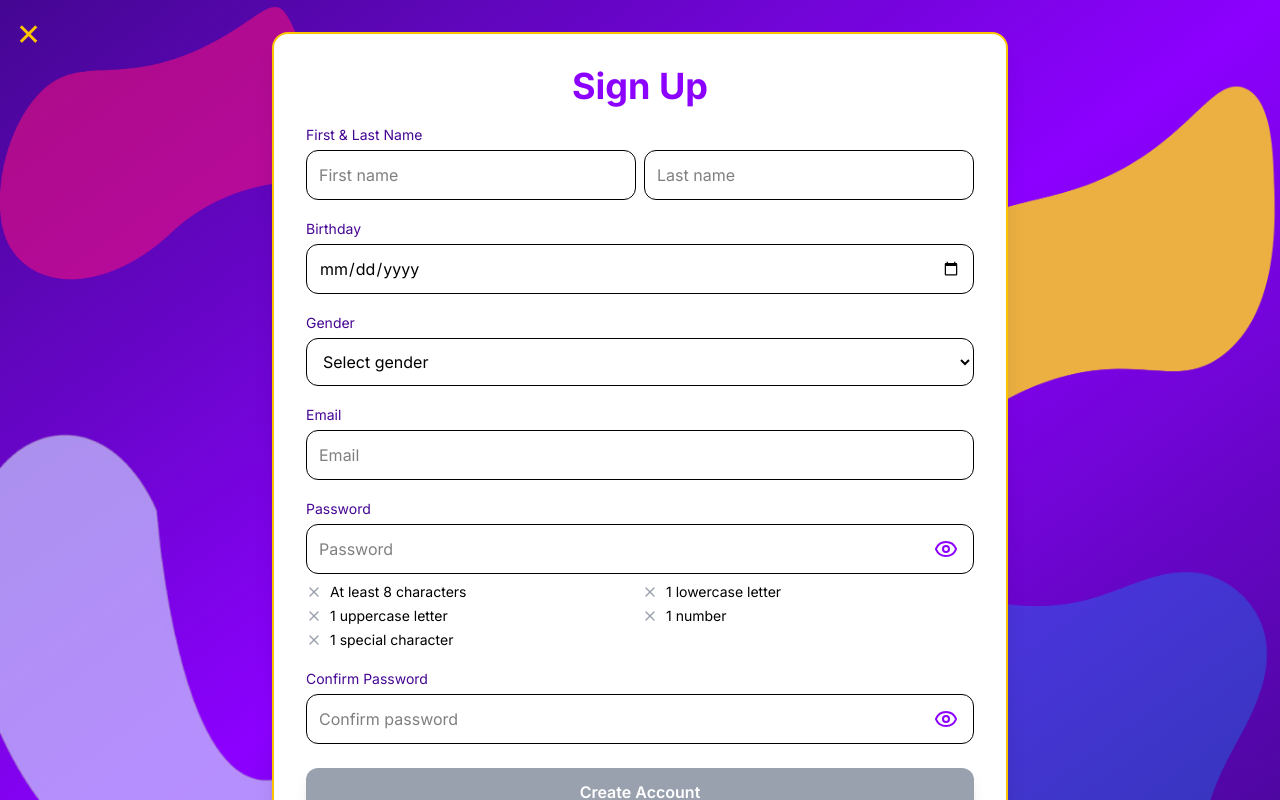
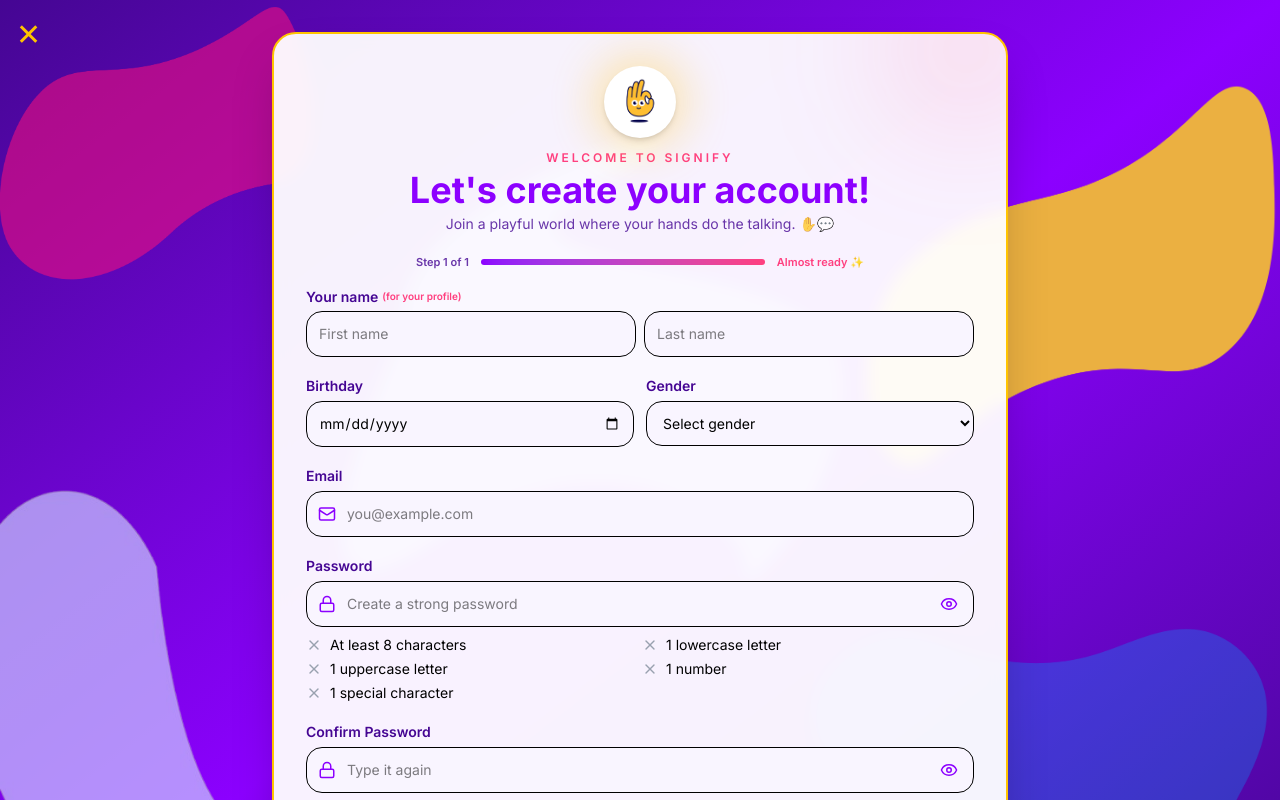
Before and after one commit to Cejay29/Signify-, a React (Vite) app: page /signup in a window 1280 px wide. Shown: the top 800 px of the page. Built offline with nearby package versions, Linux system fonts and the light colour scheme.

Commit message:
updated signup ui

```diff
--- a/src/pages/Signup.jsx
+++ b/src/pages/Signup.jsx
@@ -1,7 +1,7 @@
 import { useState, useMemo } from "react";
 import { Link, useNavigate } from "react-router-dom";
 import { supabase } from "../lib/supabaseClient";
-import { Eye, EyeOff, Check, X } from "lucide-react";
+import { Eye, EyeOff, Check, X, Mail, Lock } from "lucide-react";
 
 export default function Signup() {
   const navigate = useNavigate();
@@ -56,7 +56,6 @@
 
     console.log("Attempting signup with:", form);
 
-    // ✅ Sign up user
     const { data, error } = await supabase.auth.signUp({
       email: form.email,
       password: form.password,
@@ -76,10 +75,9 @@
 
     const user = data.user;
 
-    // ✅ Insert into public.users
     const { error: insertError } = await supabase.from("users").insert({
       id: user.id,
-      username: form.firstName, // OR remove this field if you want
+      username: form.firstName,
       email: form.email,
       birthday: form.birthday,
       gender: form.gender,
@@ -87,47 +85,33 @@
 
     if (insertError) return showToastMsg(insertError.message);
 
-    showToastMsg("Signup successful!", "bg-green-600");
+    showToastMsg("Signup successful! 🎉", "bg-green-600");
     setTimeout(() => navigate("/login"), 1500);
   }
 
   return (
     <div className="bg-gradient-to-br from-[#450693] via-[#8C00FF] to-[#450693] min-h-screen flex items-center justify-center relative font-[Inter] overflow-hidden">
+      {/* Background shapes */}
       <div className="absolute inset-0 pointer-events-none z-0">
-        {/* Top Left */}
         <img
           src="/bg/upper-left.png"
-          className="absolute top--20 left-0
-          w-32 sm:w-40 md:w-56 lg:w-72 xl:w-80"
+          className="absolute top--20 left-0 w-32 sm:w-40 md:w-56 lg:w-72 xl:w-80"
         />
-
-        {/* Top Right */}
         <img
           src="/bg/upper-right.png"
-          className="absolute top-20 right-0
-            w-48 sm:w-60 md:w-80 lg:w-[380px] xl:w-[420px]"
+          className="absolute top-20 right-0 w-48 sm:w-60 md:w-80 lg:w-[380px] xl:w-[420px]"
         />
-
-        {/* Bottom Left */}
         <img
           src="/bg/shape-bottom-left.png"
-          className="absolute bottom-0 left-0
-          w-40 sm:w-56 md:w-72 lg:w-96 opacity-70"
+          className="absolute bottom-0 left-0 w-40 sm:w-56 md:w-72 lg:w-96 opacity-70"
         />
-
-        {/* Bottom Right */}
         <img
           src="/bg/lower-right.png"
-          className="absolute bottom-0 right-0
-        w-48 sm:w-72 md:w-96 lg:w-[420px] xl:w-[480px] opacity-30"
+          className="absolute bottom-0 right-0 w-48 sm:w-72 md:w-96 lg:w-[420px] xl:w-[480px] opacity-30"
         />
-
-        {/* Center Mascot Shape */}
         <img
           src="/bg/shape-center.png"
-          className="absolute top-[150px] left-[25%]
-          w-60 sm:w-72 md:w-[360px] lg:w-[480px] xl:w-[520px]
-          rotate-[-8deg] opacity-70"
+          className="absolute top-[150px] left-[25%] w-60 sm:w-72 md:w-[360px] lg:w-[480px] xl:w-[520px] rotate-[-8deg] opacity-70"
         />
       </div>
 
@@ -148,17 +132,58 @@
         ✕
       </button>
 
+      {/* Card */}
       <div className="z-10 w-full max-w-xl sm:max-w-2xl md:max-w-3xl px-4 py-6 sm:py-8 mx-auto">
-        <div className="bg-white text-black p-5 sm:p-6 md:p-8 rounded-2xl shadow-xl border-2 border-[#FFC400]">
-          <h1 className="text-3xl sm:text-4xl font-bold text-center mb-4 text-[#8C00FF]">
-            Sign Up
+        <div className="bg-white/95 backdrop-blur-sm text-black p-5 sm:p-6 md:p-8 rounded-3xl shadow-2xl border-2 border-[#FFC400] relative overflow-hidden">
+          {/* soft glow behind mascot */}
+          <div className="pointer-events-none absolute -top-16 -right-10 h-40 w-40 rounded-full bg-[#FF3F7F]/15 blur-3xl" />
+
+          {/* Header with mascot */}
+          <div className="flex flex-col items-center gap-3 mb-4">
+            <div className="relative">
+              <div className="absolute -inset-2 rounded-full bg-[#FFC400]/50 blur-xl opacity-70" />
+              <div className="relative bg-white rounded-full p-2 shadow-md">
+                <img
+                  src="/img/big-logo.gif"
+                  alt="Signify mascot"
+                  className="w-14 h-14 object-contain"
+                />
+              </div>
+            </div>
+
+            <div className="text-center">
+              <p className="text-xs tracking-[0.25em] uppercase text-[#FF3F7F] font-semibold">
+                Welcome to Signify
+              </p>
+              <h1 className="text-2xl sm:text-3xl md:text-4xl font-extrabold text-[#8C00FF] mt-1">
+                Let&apos;s create your account!
               </h1>
+              <p className="text-xs sm:text-sm text-[#450693]/80 mt-1">
+                Join a playful world where your hands do the talking. ✋💬
+              </p>
+            </div>
 
-          <form onSubmit={handleSignup} className="flex flex-col gap-4">
+            {/* Tiny progress bar */}
+            <div className="w-full max-w-md mt-2 flex items-center gap-3 text-[11px] text-[#450693]/80">
+              <span className="font-semibold">Step 1 of 1</span>
+              <div className="flex-1 h-1.5 rounded-full bg-[#f4e6ff] overflow-hidden">
+                <div className="h-full w-full bg-gradient-to-r from-[#8C00FF] to-[#FF3F7F]" />
+              </div>
+              <span className="font-semibold text-[#FF3F7F]">
+                Almost ready ✨
+              </span>
+            </div>
+          </div>
+
+          {/* FORM */}
+          <form onSubmit={handleSignup} className="flex flex-col gap-4 mt-3">
             {/* First & Last Name */}
             <div>
-              <label className="text-sm font-medium text-[#450693]">
-                First & Last Name
+              <label className="text-sm font-semibold text-[#450693] flex items-center gap-1">
+                Your name
+                <span className="text-[10px] text-[#FF3F7F]">
+                  (for your profile)
+                </span>
               </label>
               <div className="flex gap-2 mt-1">
                 <input
@@ -166,21 +191,22 @@
                   placeholder="First name"
                   required
                   onChange={update}
-                  className="p-3 border rounded-xl w-1/2 focus:border-[#8C00FF] focus:ring-2 focus:ring-[#8C00FF]/40 transition"
+                  className="p-3 border rounded-2xl w-1/2 bg-[#F9F5FF] focus:bg-white focus:border-[#8C00FF] focus:ring-2 focus:ring-[#8C00FF]/40 transition text-sm"
                 />
                 <input
                   name="lastName"
                   placeholder="Last name"
                   required
                   onChange={update}
-                  className="p-3 border rounded-xl w-1/2 focus:border-[#8C00FF] focus:ring-2 focus:ring-[#8C00FF]/40 transition"
+                  className="p-3 border rounded-2xl w-1/2 bg-[#F9F5FF] focus:bg-white focus:border-[#8C00FF] focus:ring-2 focus:ring-[#8C00FF]/40 transition text-sm"
                 />
               </div>
             </div>
 
-            {/* Birthday */}
+            {/* Birthday & Gender */}
+            <div className="grid grid-cols-1 sm:grid-cols-2 gap-3">
               <div>
-              <label className="text-sm font-medium text-[#450693]">
+                <label className="text-sm font-semibold text-[#450693]">
                   Birthday
                 </label>
                 <input
@@ -188,20 +214,19 @@
                   name="birthday"
                   required
                   onChange={update}
-                className="p-3 border rounded-xl w-full mt-1 focus:border-[#8C00FF] focus:ring-2 focus:ring-[#8C00FF]/40 transition"
+                  className="p-3 border rounded-2xl w-full mt-1 bg-[#F9F5FF] focus:bg-white focus:border-[#8C00FF] focus:ring-2 focus:ring-[#8C00FF]/40 transition text-sm"
                 />
               </div>
 
-            {/* Gender */}
               <div>
-              <label className="text-sm font-medium text-[#450693]">
+                <label className="text-sm font-semibold text-[#450693]">
                   Gender
                 </label>
                 <select
                   name="gender"
                   required
                   onChange={update}
-                className="p-3 border rounded-xl w-full mt-1 bg-white focus:border-[#8C00FF] focus:ring-2 focus:ring-[#8C00FF]/40 transition"
+                  className="p-3 border rounded-2xl w-full mt-1 bg-[#F9F5FF] focus:bg-white focus:border-[#8C00FF] focus:ring-2 focus:ring-[#8C00FF]/40 transition text-sm"
                 >
                   <option value="">Select gender</option>
                   <option value="Female">Female</option>
@@ -209,36 +234,45 @@
                   <option value="Other">Other</option>
                 </select>
               </div>
+            </div>
 
             {/* Email */}
             <div>
-              <label className="text-sm font-medium text-[#450693]">
+              <label className="text-sm font-semibold text-[#450693]">
                 Email
               </label>
+              <div className="relative mt-1">
+                <span className="absolute left-3 top-1/2 -translate-y-1/2 text-[#8C00FF]">
+                  <Mail size={18} />
+                </span>
                 <input
                   type="email"
                   name="email"
-                placeholder="Email"
+                  placeholder="you@example.com"
                   required
                   onChange={update}
-                className="p-3 border rounded-xl w-full mt-1 focus:border-[#8C00FF] focus:ring-2 focus:ring-[#8C00FF]/40 transition"
+                  className="p-3 pl-10 border rounded-2xl w-full bg-[#F9F5FF] focus:bg-white focus:border-[#8C00FF] focus:ring-2 focus:ring-[#8C00FF]/40 transition text-sm"
                 />
+              </div>
             </div>
 
             {/* Password */}
             <div>
-              <label className="text-sm font-medium text-[#450693]">
+              <label className="text-sm font-semibold text-[#450693]">
                 Password
               </label>
 
               <div className="relative mt-1">
+                <span className="absolute left-3 top-1/2 -translate-y-1/2 text-[#8C00FF]">
+                  <Lock size={18} />
+                </span>
                 <input
                   type={pwVisible ? "text" : "password"}
                   name="password"
-                  placeholder="Password"
+                  placeholder="Create a strong password"
                   required
                   onChange={update}
-                  className="p-3 border rounded-xl w-full pr-12 focus:border-[#8C00FF] focus:ring-2 focus:ring-[#8C00FF]/40 transition"
+                  className="p-3 pl-10 border rounded-2xl w-full pr-12 bg-[#F9F5FF] focus:bg-white focus:border-[#8C00FF] focus:ring-2 focus:ring-[#8C00FF]/40 transition text-sm"
                 />
 
                 <button
@@ -246,12 +280,12 @@
                   onClick={() => setPwVisible(!pwVisible)}
                   className="absolute right-4 top-1/2 -translate-y-1/2 text-[#8C00FF]"
                 >
-                  {pwVisible ? <EyeOff /> : <Eye />}
+                  {pwVisible ? <EyeOff size={18} /> : <Eye size={18} />}
                 </button>
               </div>
 
               {/* Password Rules */}
-              <div className="mt-2 grid grid-cols-1 sm:grid-cols-2 gap-1 text-sm">
+              <div className="mt-2 grid grid-cols-1 sm:grid-cols-2 gap-1 text-xs sm:text-sm">
                 {[
                   ["length", "At least 8 characters"],
                   ["lower", "1 lowercase letter"],
@@ -265,7 +299,7 @@
                     ) : (
                       <X className="text-gray-400" size={16} />
                     )}
-                    {label}
+                    <span>{label}</span>
                   </div>
                 ))}
               </div>
@@ -273,18 +307,21 @@
 
             {/* Confirm Password */}
             <div>
-              <label className="text-sm font-medium text-[#450693]">
+              <label className="text-sm font-semibold text-[#450693]">
                 Confirm Password
               </label>
 
               <div className="relative mt-1">
+                <span className="absolute left-3 top-1/2 -translate-y-1/2 text-[#8C00FF]">
+                  <Lock size={18} />
+                </span>
                 <input
                   type={pw2Visible ? "text" : "password"}
                   name="confirm"
-                  placeholder="Confirm password"
+                  placeholder="Type it again"
                   required
                   onChange={update}
-                  className={`p-3 border rounded-xl w-full pr-12 focus:border-[#8C00FF] focus:ring-2 focus:ring-[#8C00FF]/40 transition ${
+                  className={`p-3 pl-10 border rounded-2xl w-full pr-12 bg-[#F9F5FF] focus:bg-white focus:border-[#8C00FF] focus:ring-2 focus:ring-[#8C00FF]/40 transition text-sm ${
                     form.confirm
                       ? form.confirm === form.password
                         ? "border-green-600"
@@ -298,13 +335,13 @@
                   onClick={() => setPw2Visible(!pw2Visible)}
                   className="absolute right-4 top-1/2 -translate-y-1/2 text-[#8C00FF]"
                 >
-                  {pw2Visible ? <EyeOff /> : <Eye />}
+                  {pw2Visible ? <EyeOff size={18} /> : <Eye size={18} />}
                 </button>
               </div>
 
               {form.confirm && form.confirm !== form.password && (
                 <p className="text-xs text-red-600 mt-1">
-                  Passwords do not match.
+                  Oops! Those don&apos;t match yet.
                 </p>
               )}
             </div>
@@ -313,20 +350,20 @@
             <button
               type="submit"
               disabled={!canSubmit}
-              className={`mt-2 py-3 rounded-xl font-semibold text-white shadow-lg transition ${
+              className={`mt-3 py-3 rounded-2xl font-semibold text-white shadow-lg transition transform ${
                 canSubmit
-                  ? "bg-gradient-to-r from-[#8C00FF] to-[#FF3F7F] hover:opacity-90"
+                  ? "bg-gradient-to-r from-[#8C00FF] to-[#FF3F7F] hover:opacity-95 hover:-translate-y-0.5"
                   : "bg-gray-400 cursor-not-allowed"
               }`}
             >
-              Create Account
+              Start signing with Signify ✋
             </button>
 
             <Link
               to="/login"
-              className="text-center text-[#8C00FF] text-sm hover:text-[#FF3F7F] hover:underline mt-1 transition"
+              className="text-center text-[#8C00FF] text-sm hover:text-[#FF3F7F] hover:underline mt-2 transition"
             >
-              Already have an account?
+              Already have an account? Log in
             </Link>
           </form>
         </div>
```
Lines whose indentation alone changed are shown as unchanged.
